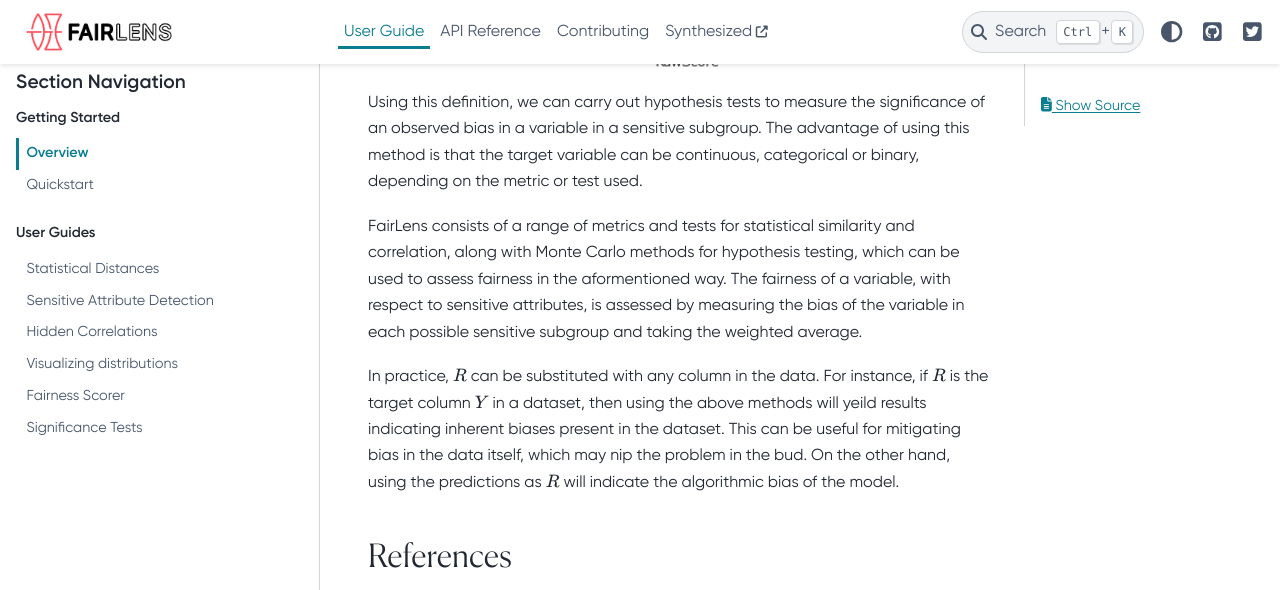
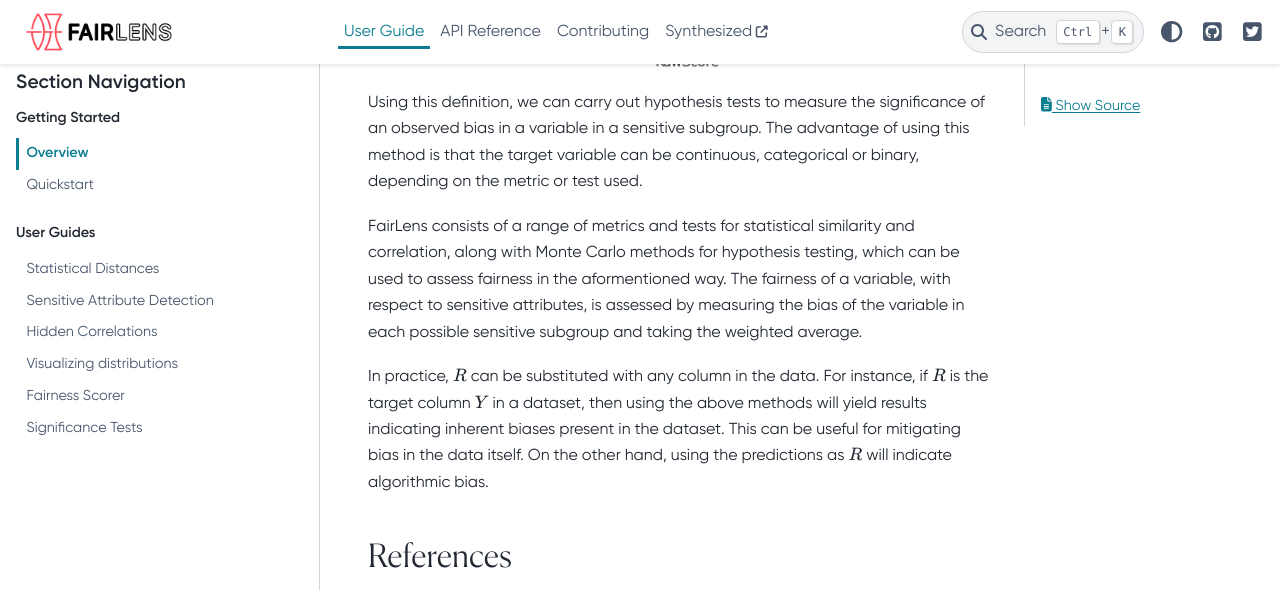
Before and after one commit to synthesized-io/fairlens, a Sphinx documentation site: the page built from docs/user_guide/fairness.rst, in a window 1280 px wide and 900 px high, scrolled down 1427 px, cut to the strip 0-590 px from the top of the window. Built offline with Sphinx 7.4.7 and the PyData theme 0.15.4, drawn with Linux system fonts in a browser that asks for light colours; cross-references to code outside the pages are shown as plain code.

```diff
--- a/docs/user_guide/fairness.rst
+++ b/docs/user_guide/fairness.rst
@@ -55,9 +55,9 @@ a variable, with respect to sensitive attributes, is assessed by measuring the b
 possible sensitive subgroup and taking the weighted average.
 
 In practice, :math:`R` can be substituted with any column in the data. For instance, if :math:`R` is the target column
-:math:`Y` in a dataset, then using the above methods will yeild results indicating inherent biases present in the
-dataset. This can be useful for mitigating bias in the data itself, which may nip the problem in the bud.
-On the other hand, using the predictions as :math:`R` will indicate the algorithmic bias of the model.
+:math:`Y` in a dataset, then using the above methods will yield results indicating inherent biases present in the
+dataset. This can be useful for mitigating bias in the data itself.
+On the other hand, using the predictions as :math:`R` will indicate algorithmic bias.
 
 References
 ----------
```
Also changed, not shown: README.md (+5 -8 lines).
